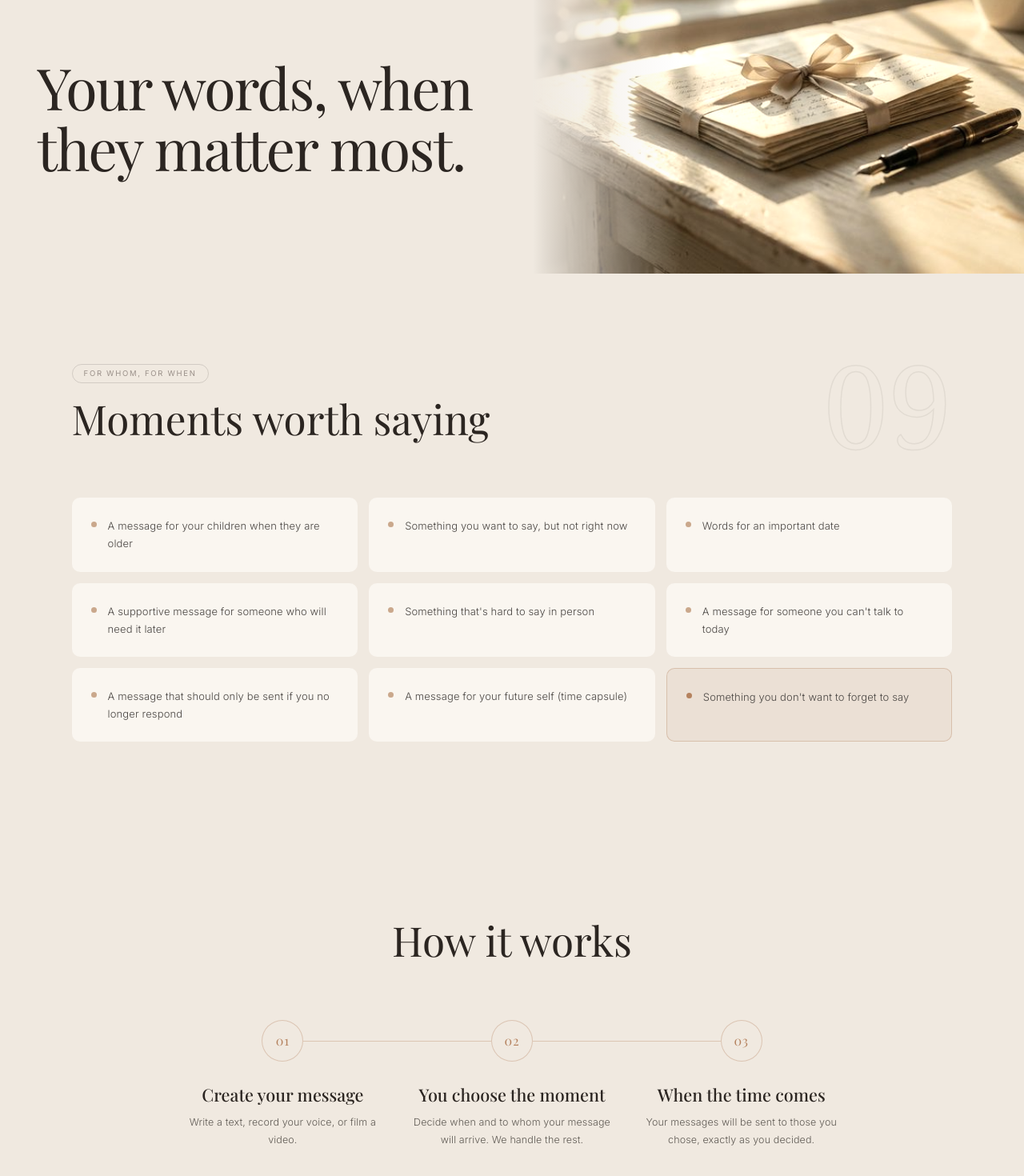
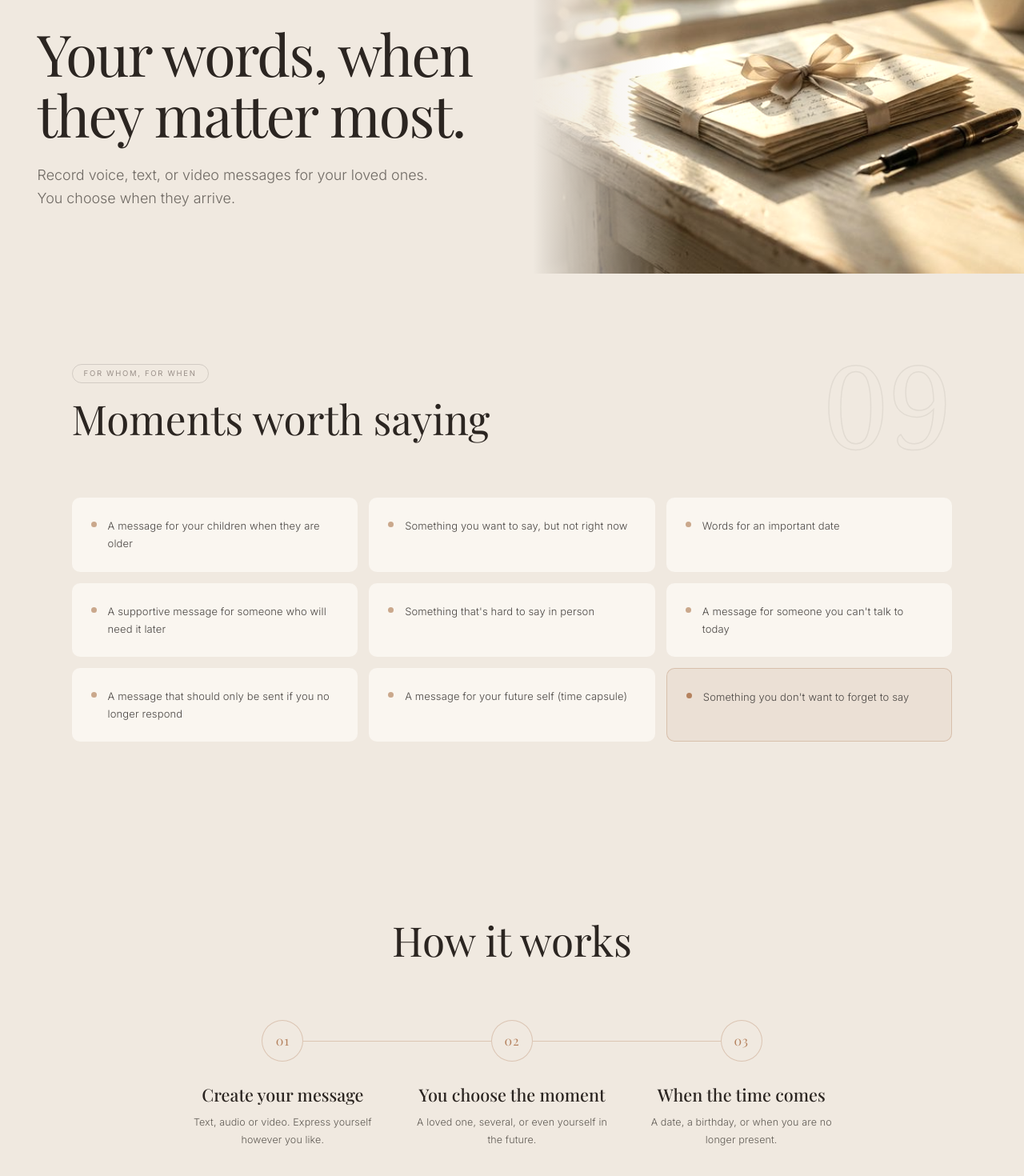
Before and after one commit to danielfernandezesnal/voiceforlater, a Next.js app: page /en in a window 1280 px wide. Shown: the part 432-1902 px from the top of the page at 80% size. Built offline with nearby package versions, Linux system fonts and the light colour scheme; no server answers; a web font is replaced by a local one.

Commit message:
feat(landing): add hero subtitle and how it works step descriptions

```diff
--- a/app/[locale]/page.tsx
+++ b/app/[locale]/page.tsx
@@ -55,10 +55,14 @@ export default async function LocaleHomePage({
             <section className="hero-grid">
                 {/* Left: text */}
                 <div className="flex flex-col justify-end px-[7%] pb-20 pt-16">
-                    <h1 className="font-serif font-light tracking-tight leading-[1.06] mb-10 animate-in fade-in slide-in-from-bottom-8 duration-1000"
+                    <h1 className="font-serif font-light tracking-tight leading-[1.06] mb-6 animate-in fade-in slide-in-from-bottom-8 duration-1000"
                         style={{ fontSize: 'clamp(3.4rem, 5.6vw, 5.6rem)', color: 'hsl(var(--ink))' }}>
                         {dict.landing.hero.title}
                     </h1>
+                    <p className="font-light leading-relaxed animate-in fade-in slide-in-from-bottom-8 duration-1000 delay-200"
+                        style={{ fontSize: 'clamp(1.1rem, 1.4vw, 1.35rem)', color: 'rgba(42, 37, 32, 0.65)', maxWidth: '500px' }}>
+                        {dict.landing.hero.subtitle}
+                    </p>
                 </div>
 
                 {/* Right: image — overflow-hidden contains the fill image */}
--- a/messages/en.json
+++ b/messages/en.json
@@ -21,7 +21,7 @@
     "hero": {
       "tag": "Messages that travel through time",
       "title": "Your words, when they matter most.",
-      "subtitle": "A space to leave messages that travel through time, for those you love most.",
+      "subtitle": "Record voice, text, or video messages for your loved ones. You choose when they arrive.",
       "cta": "Create my first message",
       "microcopy": "Takes you to the message creator. No card. No commitment."
     },
@@ -55,15 +55,15 @@
       "title": "How it works",
       "step1": {
         "title": "Create your message",
-        "description": "Write a text, record your voice, or film a video."
+        "description": "Text, audio or video. Express yourself however you like."
       },
       "step2": {
         "title": "You choose the moment",
-        "description": "Decide when and to whom your message will arrive. We handle the rest."
+        "description": "A loved one, several, or even yourself in the future."
       },
       "step3": {
         "title": "When the time comes",
-        "description": "Your messages will be sent to those you chose, exactly as you decided."
+        "description": "A date, a birthday, or when you are no longer present."
       }
     },
     "delivery": {
--- a/messages/es.json
+++ b/messages/es.json
@@ -21,7 +21,7 @@
     "hero": {
       "tag": "Mensajes que viajan en el tiempo",
       "title": "Tus palabras cuando más importan",
-      "subtitle": "Un espacio para dejar mensajes que viajen en el tiempo, para quienes más quieres.",
+      "subtitle": "Grabá mensajes de voz, texto o video para tus seres queridos. Vos elegís cuándo llegan.",
       "cta": "Crear mi primer mensaje",
       "microcopy": "Te lleva al creador de mensajes. Sin tarjeta. Sin compromiso."
     },
@@ -55,15 +55,15 @@
       "title": "Cómo funciona",
       "step1": {
         "title": "Grabás un mensaje",
-        "description": ""
+        "description": "Texto, audio o video. Como quieras expresarte."
       },
       "step2": {
         "title": "Elegís a quién va dirigido",
-        "description": ""
+        "description": "Una persona querida, varias, o incluso vos mismo en el futuro."
       },
       "step3": {
         "title": "Se entrega cuando vos definís",
-        "description": ""
+        "description": "Una fecha, un cumpleaños, o cuando ya no estés presente."
       }
     },
     "delivery": {
```
